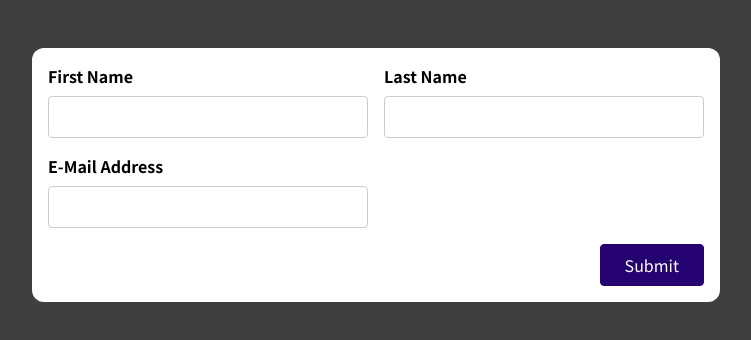
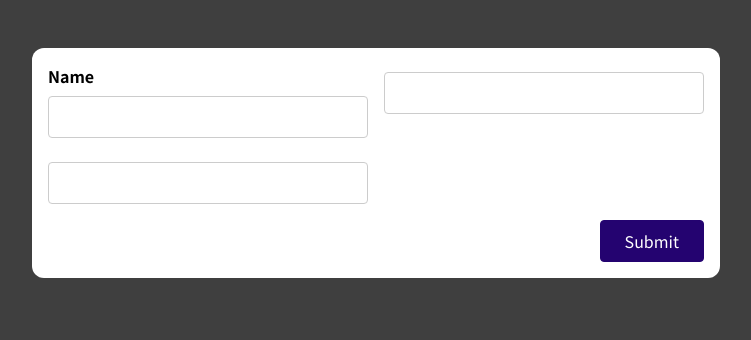
Before and after one commit to aadil42/working-with-form-in-react, a React (Create React App) app: page / in a window 1280 px wide. Shown: the top 340 px of the page, without its empty margins (264-1015 px from the left). Built offline with nearby package versions, Linux system fonts and the light colour scheme.

Commit message:
copied simpleinput to a new file and cleared the code and prepared the boilerplate

```diff
--- a/src/components/BasicForm.js
+++ b/src/components/BasicForm.js
@@ -1,20 +1,24 @@
+
+import SimpleInput2 from './SimpleInput2';
+
 const BasicForm = (props) => {
   return (
     <form>
+
       <div className='control-group'>
-        <div className='form-control'>
-          <label htmlFor='name'>First Name</label>
-          <input type='text' id='name' />
-        </div>
-        <div className='form-control'>
-          <label htmlFor='name'>Last Name</label>
-          <input type='text' id='name' />
-        </div>
+        <SimpleInput2
+        label="Name"
+        inputIsfor="fdds"
+        type="text"
+        id="name"
+        />
+        <SimpleInput2 />
       </div>
+
       <div className='form-control'>
-        <label htmlFor='name'>E-Mail Address</label>
-        <input type='text' id='name' />
+        <SimpleInput2 />
       </div>
+
       <div className='form-actions'>
         <button>Submit</button>
       </div>
--- /dev/null
+++ b/src/components/SimpleInput2.js
@@ -0,0 +1,21 @@
+// import {useState, useCallback, useMemo} from "react";
+// getting custom hooks
+
+const SimpleInput2 = (props) => {
+  return (
+    <div className='form-control'>
+        <div /*className={nameInputClass} */>
+            <label htmlFor={props.inputIsfor}>{props.label}</label>
+            <input
+            // onBlur={nameBlur}
+            // onChange={nameChange}
+            // value={nameInput}
+            type={props.type}
+            id={props.id} />
+            {/* {nameInputError && <p className="error-text">input field must not be empty!</p>} */}
+        </div>
+    </div>
+  );
+};
+
+export default SimpleInput2;
```
